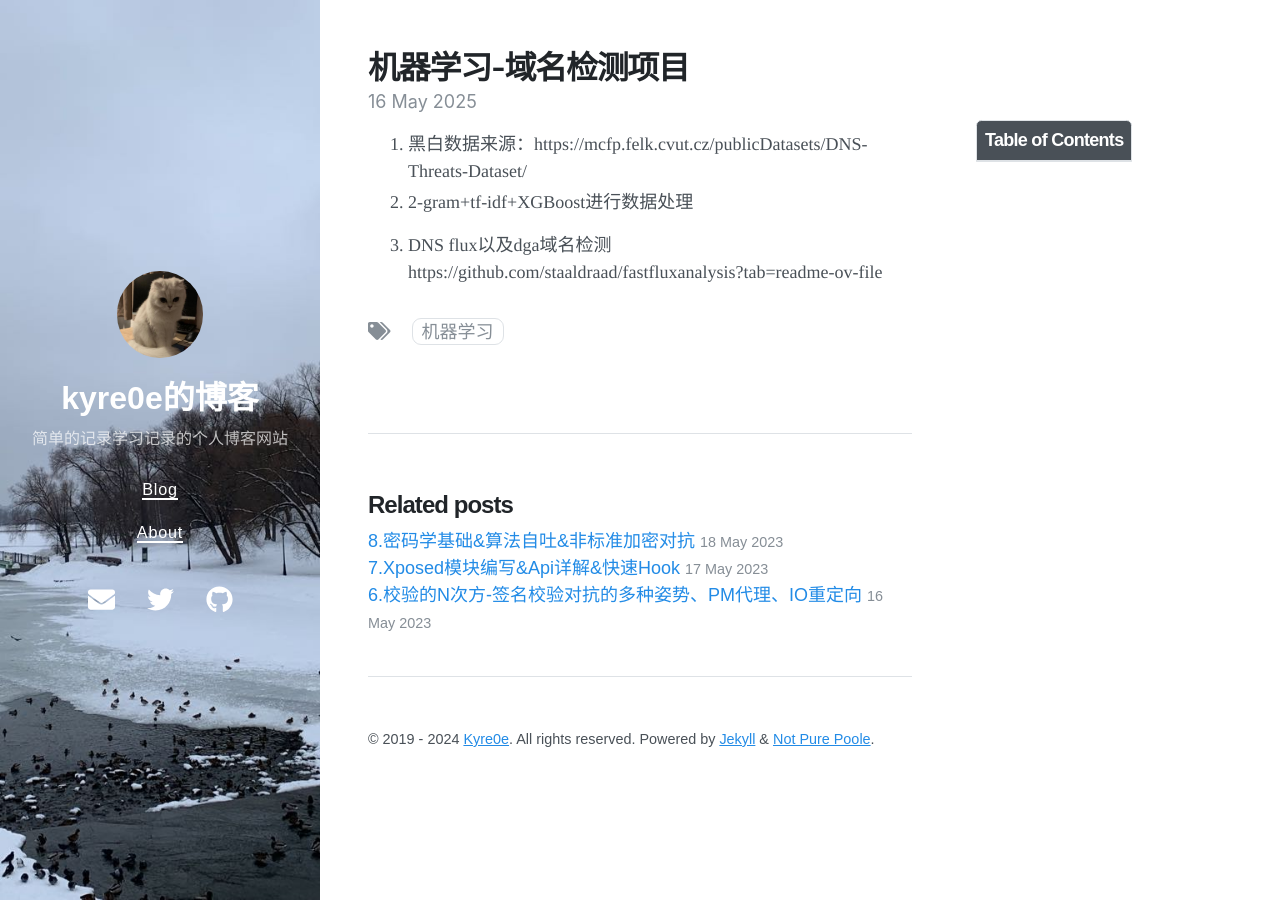
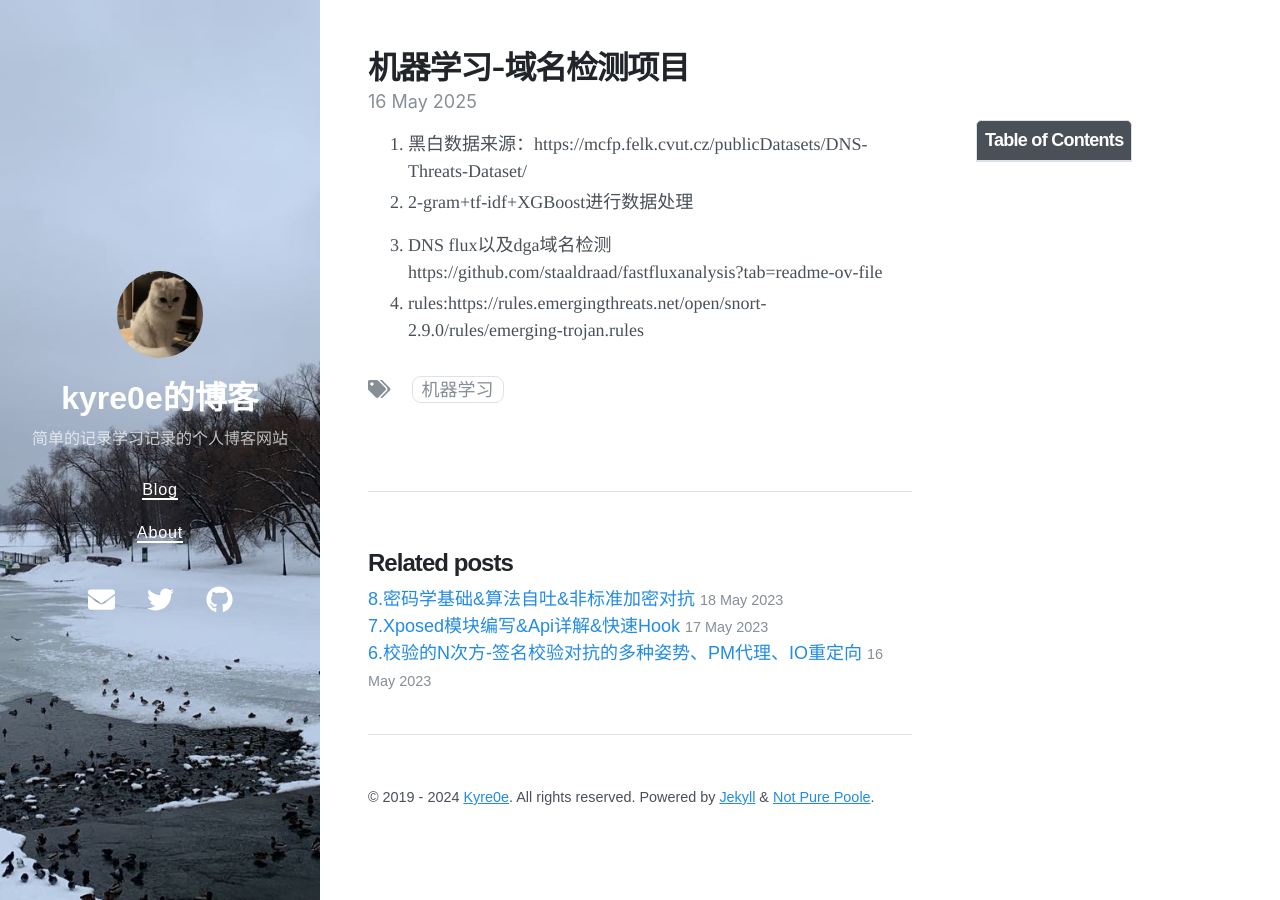
Before and after one commit to Kyre0ee/Kyre0ee.github.io, a Jekyll site: the page built from _posts/2024-05-16-域名检测.md, in a window 1280 px wide. Built offline with Jekyll 4.4.1, drawn with Linux system fonts in a browser that asks for light colours; nearby versions of some CDN libraries.

Commit message:
Update 2024-05-16-域名检测.md

```diff
--- a/_posts/2024-05-16-域名检测.md
+++ b/_posts/2024-05-16-域名检测.md
@@ -10,3 +10,4 @@ toc: true
 2. 2-gram+tf-idf+XGBoost进行数据处理
 
 3. DNS flux以及dga域名检测https://github.com/staaldraad/fastfluxanalysis?tab=readme-ov-file
+4. rules:https://rules.emergingthreats.net/open/snort-2.9.0/rules/emerging-trojan.rules
```
